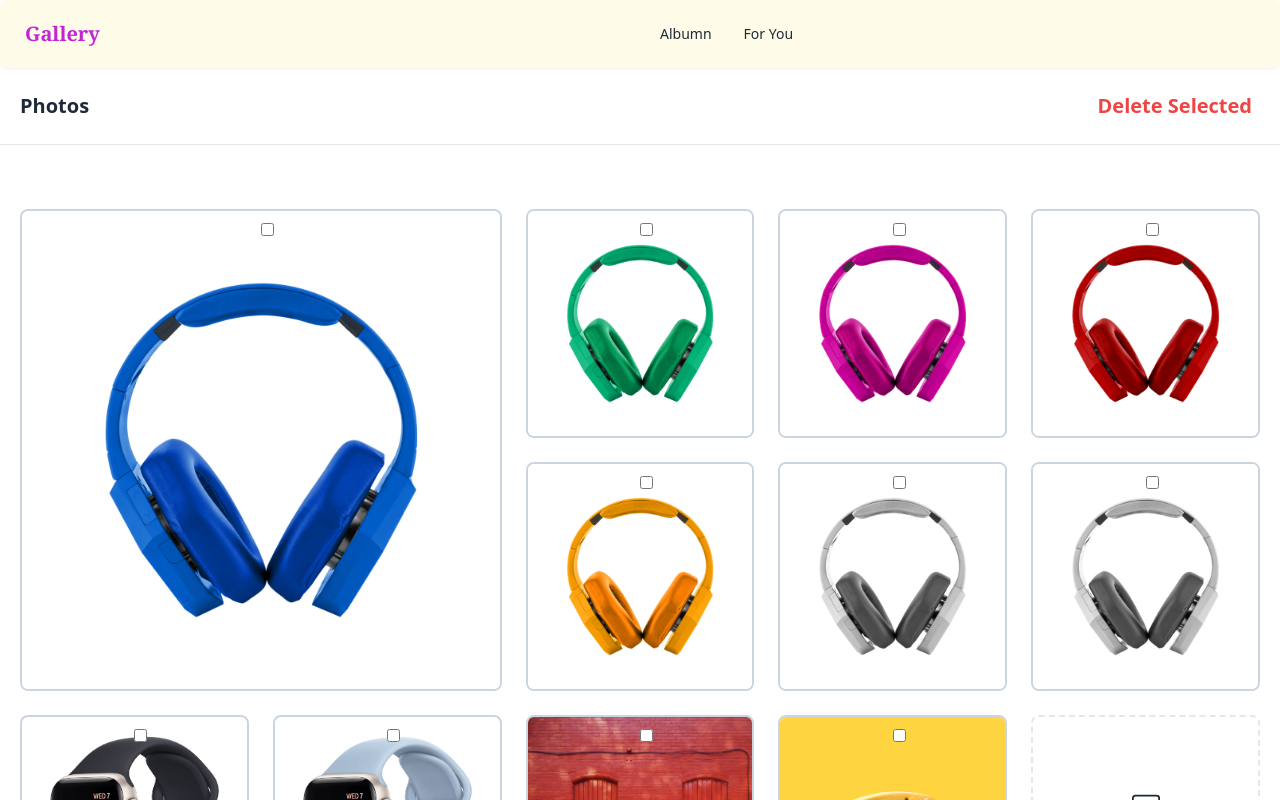
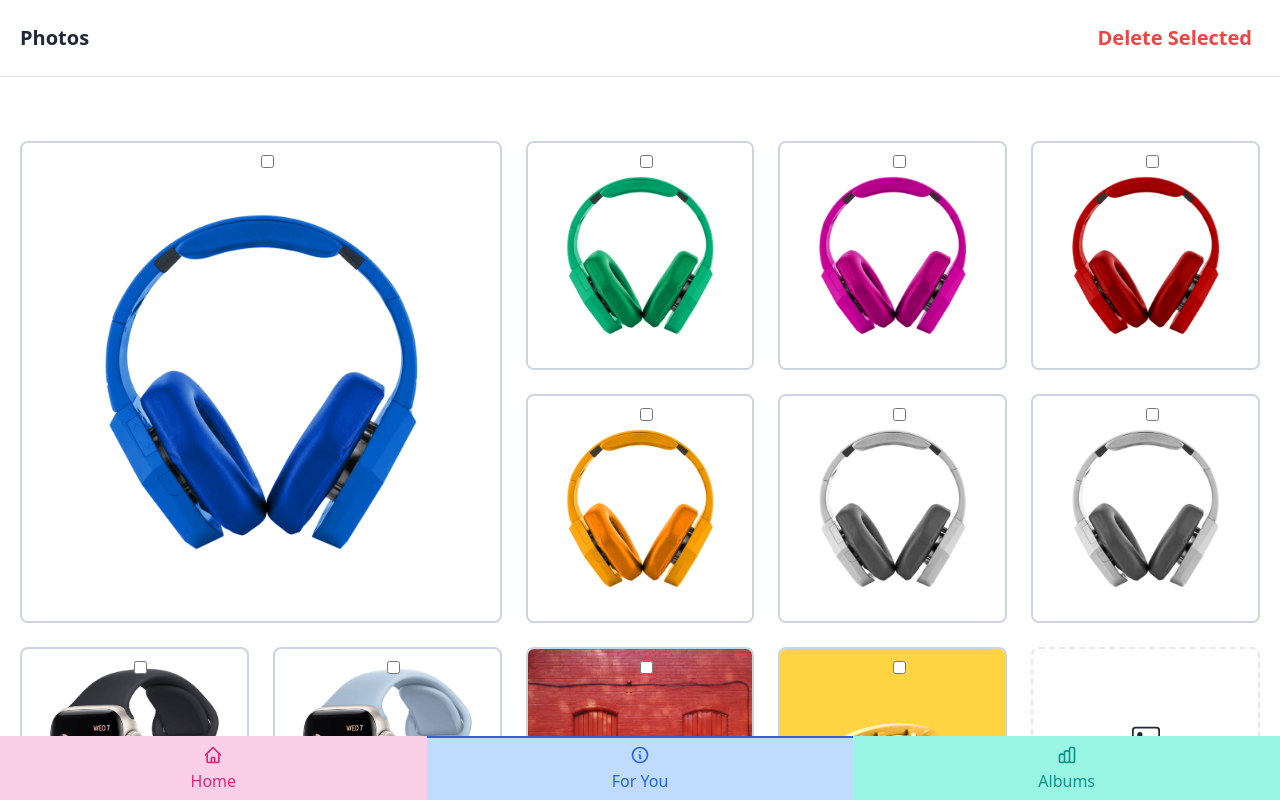
Before and after one commit to Shamimayesmin/Photo-Gallery, a React (Vite) app: page / in a window 1280 px wide. Shown: the top 800 px of the page. Built offline with nearby package versions, Linux system fonts and the light colour scheme.

Commit message:
footer added

```diff
--- a/src/components/layout/Main.jsx
+++ b/src/components/layout/Main.jsx
@@ -1,17 +1,16 @@
 /* eslint-disable no-unused-vars */
-import React from 'react';
-import { Outlet } from 'react-router-dom';
-import Navbar from '../shared/Navbar';
-import Footer from '../shared/Footer';
+import React from "react";
+import { Outlet } from "react-router-dom";
+
+import Footer from "../shared/Footer";
 
 const Main = () => {
-    return (
-        <div>
-            <Navbar/>
-            <Outlet></Outlet>
-            {/* <Footer/> */}
-        </div>
-    );
+	return (
+		<div>
+			<Outlet></Outlet>
+			<Footer />
+		</div>
+	);
 };
 
 export default Main;
--- a/src/components/pages/ImageGallery.jsx
+++ b/src/components/pages/ImageGallery.jsx
@@ -82,7 +82,7 @@
 	return (
 		<>
 			<FilterButtons
-				// handleReorderImages={handleReorderImages}
+
 				selectedImages={selectedImages}
 				deleteSelectedImages={deleteSelectedImages}
 			/>
@@ -90,7 +90,7 @@
 
 			<section className="h-full w-full p-5">
             <div
-				className="grid lg:grid-cols-5 md:grid-cols-3 grid-cols-1 gap-6 rounded-lg my-11"
+				className="grid lg:grid-cols-5 md:grid-cols-3 grid-cols-1 gap-6 rounded-lg mt-11 mb-24"
 				onDragOver={handleDragOver}
 			>
 				{images.map((item, index) => (
--- a/src/components/shared/Footer.jsx
+++ b/src/components/shared/Footer.jsx
@@ -1,12 +1,62 @@
 /* eslint-disable no-unused-vars */
-import React from 'react';
+import React from "react";
 
 const Footer = () => {
-    return (
-        <div>
-            This is footer
-        </div>
-    );
+	return (
+		<div className="btm-nav">
+			<button className="bg-pink-200 text-pink-600">
+				<svg
+					xmlns="http://www.w3.org/2000/svg"
+					className="h-5 w-5"
+					fill="none"
+					viewBox="0 0 24 24"
+					stroke="currentColor"
+				>
+					<path
+						strokeLinecap="round"
+						strokeLinejoin="round"
+						strokeWidth="2"
+						d="M3 12l2-2m0 0l7-7 7 7M5 10v10a1 1 0 001 1h3m10-11l2 2m-2-2v10a1 1 0 01-1 1h-3m-6 0a1 1 0 001-1v-4a1 1 0 011-1h2a1 1 0 011 1v4a1 1 0 001 1m-6 0h6"
+					/>
+				</svg>
+				<span className="btm-nav-label">Home</span>
+			</button>
+			<button className="active bg-blue-200 text-blue-600 border-blue-600">
+				<svg
+					xmlns="http://www.w3.org/2000/svg"
+					className="h-5 w-5"
+					fill="none"
+					viewBox="0 0 24 24"
+					stroke="currentColor"
+				>
+					<path
+						strokeLinecap="round"
+						strokeLinejoin="round"
+						strokeWidth="2"
+						d="M13 16h-1v-4h-1m1-4h.01M21 12a9 9 0 11-18 0 9 9 0 0118 0z"
+					/>
+				</svg>
+				<span className="btm-nav-label">For You</span>
+			</button>
+			<button className="bg-teal-200 text-teal-600">
+				<svg
+					xmlns="http://www.w3.org/2000/svg"
+					className="h-5 w-5"
+					fill="none"
+					viewBox="0 0 24 24"
+					stroke="currentColor"
+				>
+					<path
+						strokeLinecap="round"
+						strokeLinejoin="round"
+						strokeWidth="2"
+						d="M9 19v-6a2 2 0 00-2-2H5a2 2 0 00-2 2v6a2 2 0 002 2h2a2 2 0 002-2zm0 0V9a2 2 0 012-2h2a2 2 0 012 2v10m-6 0a2 2 0 002 2h2a2 2 0 002-2m0 0V5a2 2 0 012-2h2a2 2 0 012 2v14a2 2 0 01-2 2h-2a2 2 0 01-2-2z"
+					/>
+				</svg>
+				<span className="btm-nav-label">Albums</span>
+			</button>
+		</div>
+	);
 };
 
 export default Footer;
--- a/src/components/shared/Navbar.jsx
+++ /dev/null
@@ -1,57 +0,0 @@
-/* eslint-disable no-unused-vars */
-import React from "react";
-
-const Navbar = () => {
-	return (
-		<div className="navbar shadow-sm bg-yellow-50 rounded-md">
-			<div className="navbar-start">
-				<div className="dropdown">
-					<label tabIndex={0} className="btn btn-ghost lg:hidden">
-						<svg
-							xmlns="http://www.w3.org/2000/svg"
-							className="h-5 w-5"
-							fill="none"
-							viewBox="0 0 24 24"
-							stroke="currentColor"
-						>
-							<path
-								strokeLinecap="round"
-								strokeLinejoin="round"
-								strokeWidth="2"
-								d="M4 6h16M4 12h8m-8 6h16"
-							/>
-						</svg>
-					</label>
-					<ul
-						tabIndex={0}
-						className="menu menu-sm dropdown-content mt-3 z-[1] p-2 shadow bg-base-100 rounded-box w-52"
-					>
-						<li className="hover:bg-fuchsia-400 rounded-md text-md">
-							<a>Albumn</a>
-						</li>
-
-						<li className="hover:bg-fuchsia-400 rounded-md text-md">
-							<a>For You</a>
-						</li>
-					</ul>
-				</div>
-				<a className="btn btn-ghost normal-case text-xl hover:bg-fuchsia-500 font-serif hover:text-white text-fuchsia-600">
-					Gallery
-				</a>
-			</div>
-			<div className="navbar-center hidden lg:flex">
-				<ul className="menu menu-horizontal px-1">
-					<li className="hover:bg-fuchsia-400 rounded-md text-md">
-						<a>Albumn</a>
-					</li>
-
-					<li className="hover:bg-fuchsia-400 rounded-md text-md">
-						<a>For You</a>
-					</li>
-				</ul>
-			</div>
-		</div>
-	);
-};
-
-export default Navbar;
```
